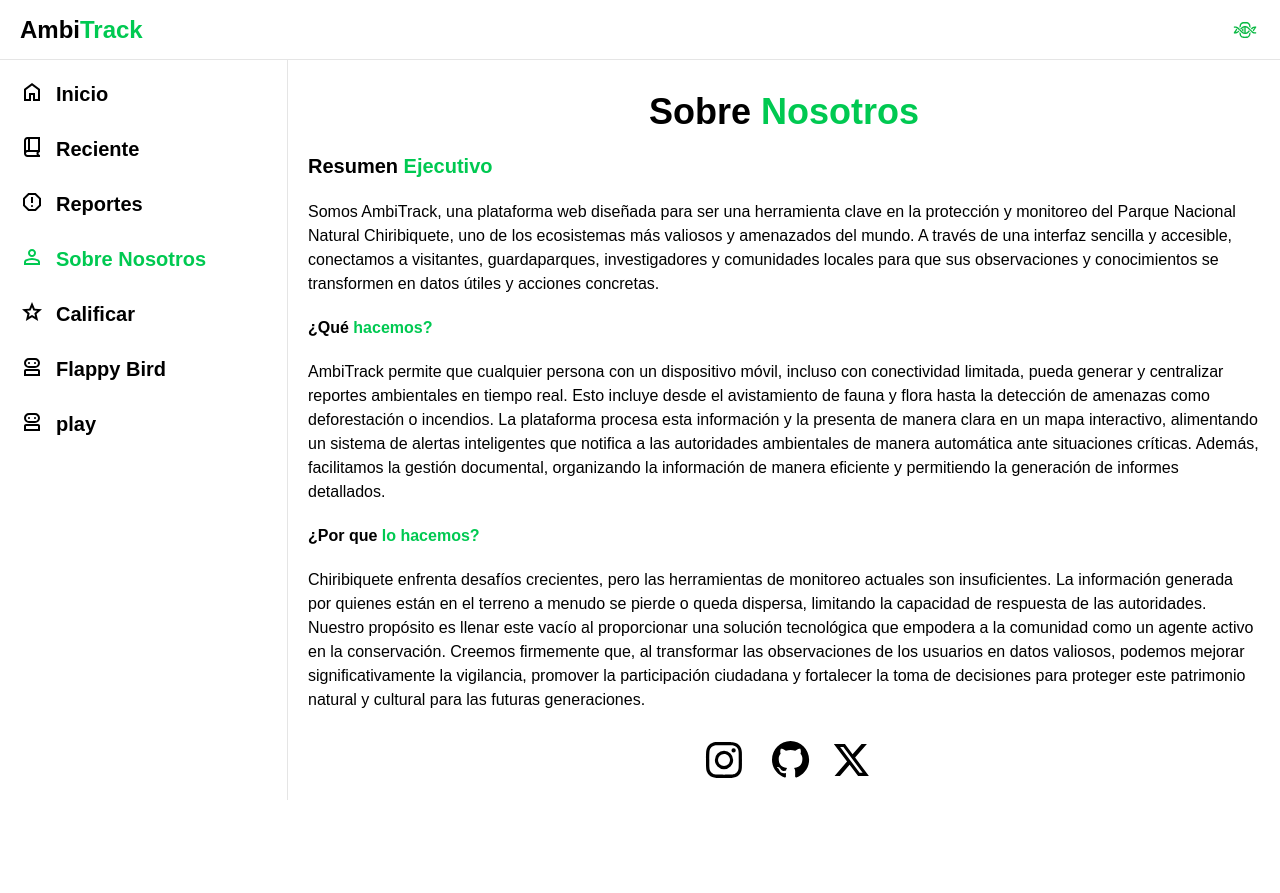
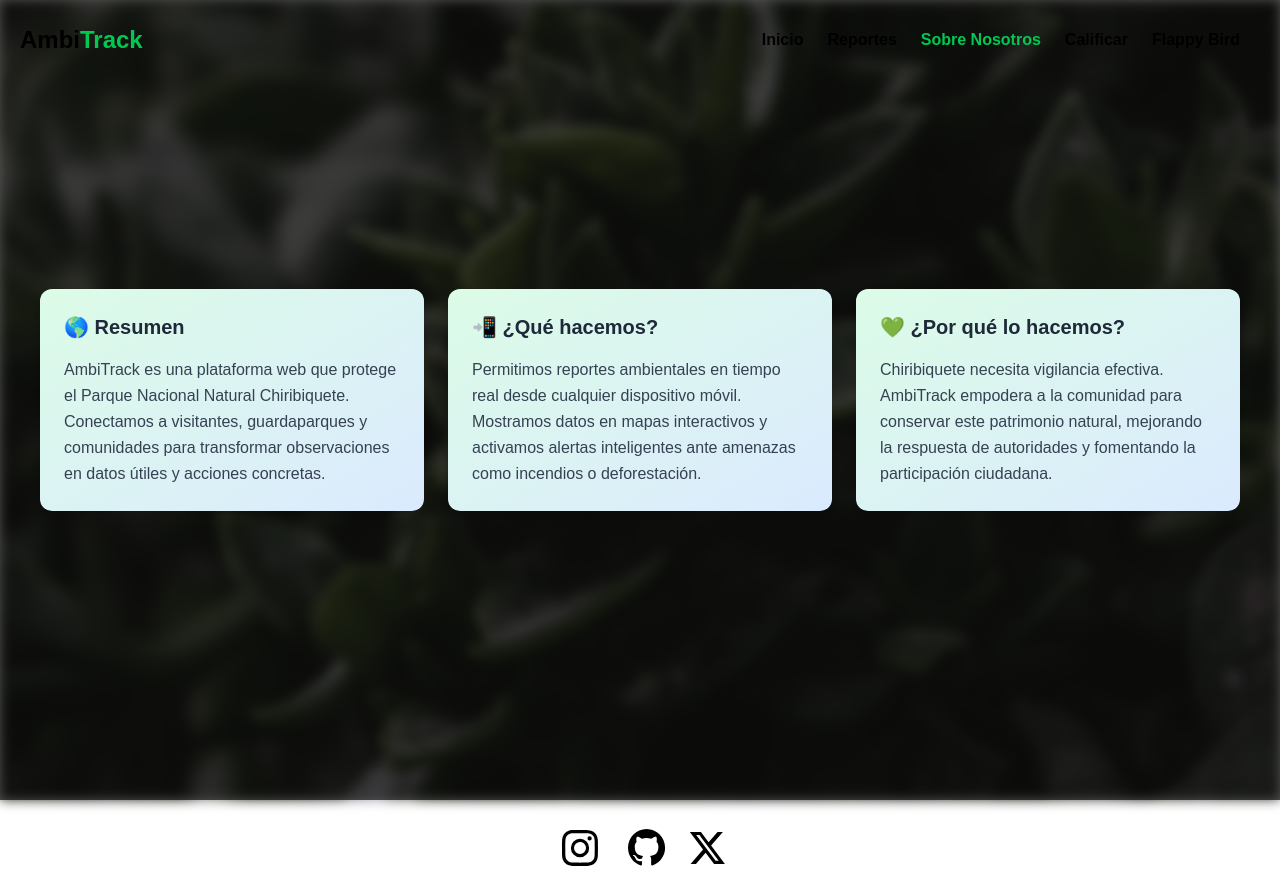
Before and after one commit to munozoscarr/creating-ambitrack-project, an Astro site: page /about in a window 1280 px wide. Before the commit the page ends 841 px from the top, so only its background shows below. Built offline with nearby package versions, Linux system fonts and the light colour scheme; Astro itself is replaced by a stand-in of ours.

Commit message:
mejor diseño

```diff
--- a/src/components/SidebarMenu.astro
+++ b/src/components/SidebarMenu.astro
@@ -1,12 +1,13 @@
 <!-- SidebarMenu.astro -->
 <nav class="h-full overflow-y-auto">
-  <ol class="flex flex-col gap-6 p-5">
+  <ol class="flex gap-6 p-5 max-lg:flex-col ">
     <li>
       <a
         href="/"
-        class="gap-3 inline-flex font-semibold hover:text-green-500 text-xl dark:text-white/80 hover:fill-green-500 fill-[currentColor] actual"
+        class="gap-3 hover-slide inline-flex font-semibold hover:text-green-500 text-xl dark:text-white/80 hover:fill-green-500 fill-[currentColor] actual"
       >
         <svg
+        class="lg:hidden"
           xmlns="http://www.w3.org/2000/svg"
           height="24px"
           viewBox="0 -960 960 960"
@@ -20,27 +21,13 @@
     </li>
     <li>
       <a
-        href="/reciente"
-        class="inline-flex gap-3 font-semibold hover:text-green-500 text-xl dark:text-white/80 hover:fill-green-500 fill-[currentColor] actual"
+        href="/reportes"
+        class="inline-flex gap-3 hover-slide font-semibold hover:text-green-500 text-xl dark:text-white/80 hover:fill-green-500 fill-[currentColor] actual"
       >
         <svg
-          xmlns="http://www.w3.org/2000/svg"
-          height="24px"
-          viewBox="0 -960 960 960"
-          width="24px"
-          ><path
-            d="M300-80q-58 0-99-41t-41-99v-520q0-58 41-99t99-41h500v600q-25 0-42.5 17.5T740-220q0 25 17.5 42.5T800-160v80H300Zm-60-267q14-7 29-10t31-3h20v-440h-20q-25 0-42.5 17.5T240-740v393Zm160-13h320v-440H400v440Zm-160 13v-453 453Zm60 187h373q-6-14-9.5-28.5T660-220q0-16 3-31t10-29H300q-26 0-43 17.5T240-220q0 26 17 43t43 17Z"
-          ></path></svg
-        >
-        Reciente</a
-      >
-    </li>
-    <li>
-      <a
-        href="/reportes"
-        class="inline-flex gap-3 font-semibold hover:text-green-500 text-xl dark:text-white/80 hover:fill-green-500 fill-[currentColor] actual"
-      >
-        <svg
+
+        class="lg:hidden "
+
           xmlns="http://www.w3.org/2000/svg"
           height="24px"
           viewBox="0 -960 960 960"
@@ -55,9 +42,10 @@
     <li>
       <a
         href="/about"
-        class="inline-flex gap-3 font-semibold hover:text-green-500 text-xl dark:text-white/80 hover:fill-green-500 fill-[currentColor] actual"
+        class="inline-flex hover-slide gap-3 font-semibold hover:text-green-500 text-xl dark:text-white/80 hover:fill-green-500 fill-[currentColor] actual"
       >
         <svg
+          class="lg:hidden"
           xmlns="http://www.w3.org/2000/svg"
           height="24px"
           viewBox="0 -960 960 960"
@@ -72,9 +60,10 @@
     <li>
       <a
         href="/calificar"
-        class="inline-flex gap-3 font-semibold hover:text-green-500 text-xl dark:text-white/80 hover:fill-green-500 fill-[currentColor] actual"
+        class="inline-flex hover-slide gap-3 font-semibold hover:text-green-500 text-xl dark:text-white/80 hover:fill-green-500 fill-[currentColor] actual"
       >
         <svg
+          class="lg:hidden"
           xmlns="http://www.w3.org/2000/svg"
           height="24px"
           viewBox="0 -960 960 960"
@@ -89,9 +78,10 @@
     <li>
       <a
         href="/Flappy-Bird"
-        class="inline-flex gap-3 font-semibold hover:text-green-500 text-xl dark:text-white/80 hover:fill-green-500 fill-[currentColor] actual"
+        class="inline-flex gap-3 hover-slide font-semibold hover:text-green-500 text-xl dark:text-white/80 hover:fill-green-500 fill-[currentColor] actual"
       >
         <svg
+          class="lg:hidden"
           xmlns="http://www.w3.org/2000/svg"
           height="24px"
           viewBox="0 -960 960 960"
@@ -103,12 +93,13 @@
         Flappy Bird</a
       >
     </li>
-    <li>
+    <!-- <li>
       <a
         href="#"
-        class="inline-flex gap-3 font-semibold hover:text-green-500 text-xl dark:text-white/80 hover:fill-green-500 fill-[currentColor] actual"
+        class="inline-flex gap-3 hover-slide font-semibold hover:text-green-500 text-xl dark:text-white/80 hover:fill-green-500 fill-[currentColor] actual"
       >
         <svg
+          class="lg:hidden"
           xmlns="http://www.w3.org/2000/svg"
           height="24px"
           viewBox="0 -960 960 960"
@@ -119,7 +110,7 @@
         >
         play</a
       >
-    </li>
+    </li> -->
   </ol>
   <!-- <ol class="border-t flex flex-col border-border-light dark:border-white/10 p-5 gap-6">
     <li>
@@ -130,3 +121,26 @@
     </li>
   </ol> -->
 </nav>
+
+<style>
+  .hover-slide{
+    font-size: 1rem ;
+    position: relative;
+  }
+  .hover-slide::after{
+    content: '';
+    position: absolute;
+    width: 0;
+    height: 2px;
+    background-color: currentColor;
+    bottom: 0;
+    right: 0;
+    color: #00c951;
+    transition: all 0.3s ease;
+  }
+  .hover-slide:hover::after{
+    width: 100%;
+    left: 0;
+  }
+
+</style>
--- a/src/layouts/Layout.astro
+++ b/src/layouts/Layout.astro
@@ -4,9 +4,7 @@ import "leaflet/dist/leaflet.css";
 import SidebarMenu from "../components/SidebarMenu.astro";
 // import Login from "../pages/login.astro";
 const { title, description } = Astro.props;
-
 ---
-
 <!doctype html>
 <html lang="es" class="lg:overflow-y-auto">
 	<head>
@@ -20,7 +18,8 @@ const { title, description } = Astro.props;
 	<body>
 		<!-- <Login /> -->
 		<header
-			class="w-full h-header-container fixed top-0 left-0 right-0 z-40 bg-background-light dark:bg-background-dark border-b border-black/10 dark:border-white/10"
+			id="header"
+			class="w-full h-header-container fixed top-0 left-0 right-0 z-40"
 		>
 			<div class="px-5 h-full flex items-center justify-between">
 				<div class="flex gap-5 items-center">
@@ -48,7 +47,10 @@ const { title, description } = Astro.props;
 						>Ambi<span class="text-green-500">Track</span></a
 					>
 				</div>
-				<a href="">
+				<div class="hidden lg:block">
+					<SidebarMenu />
+				</div>
+				<!-- <a href="">
 					<img
 						width="30"
 						height="30"
@@ -56,17 +58,12 @@ const { title, description } = Astro.props;
 						class="mr-3px rotate-90"
 						alt=""
 					/>
-				</a>
+				</a> -->
 			</div>
 		</header>
 		<div class="flex w-full relative">
-			<div
-				class="pt-[60px] w-aside-container border-r-[1px] border-black/10 dark:border-white/10 h-screen sticky top-0 left-0 bottom-0 max-lg:hidden"
-			>
-				<SidebarMenu />
-			</div>
-			<div class="flex-1 pt-[60px]">
-				<main id="main-hidden" class="px-5">
+			<div class="flex-1">
+				<main id="main-hidden" class="">
 					<slot />
 				</main>
 				<footer class="flex items-center justify-center my-6">
@@ -139,7 +136,10 @@ const { title, description } = Astro.props;
 						</a>
 					</div>
 				</footer>
-				<p id="p-hidden" class="my-3.5 text-center text-[0.8rem] text-white/60">
+				<p
+					id="p-hidden"
+					class="my-3.5 text-center text-[0.8rem] text-white/60"
+				>
 					© 2025 Ambitrack
 				</p>
 			</div>
@@ -166,15 +166,34 @@ const { title, description } = Astro.props;
 				>
 			</div>
 			<SidebarMenu />
-
-
 		</div>
 	</body>
 </html>
+
+<style>
+	#header {
+		transition: background-color 200ms linear;
+	}
+	.blur-header {
+		background-color: rgba(18, 18, 18, 0.89);
+		backdrop-filter: blur(28px);
+	}
+</style>
 <script>
+	const header = document.getElementById("header") as HTMLHeadingElement;
+	window.addEventListener("scroll", () => {
+		const $scroll = window.scrollY;
+		if ($scroll > 100) {
+			header.classList.add("blur-header");
+		} else {
+			header.classList.remove("blur-header");
+		}
+	});
+
+	const currentUrl: string = window.location.href;
+
 	const links: NodeListOf<HTMLAnchorElement> =
 		document.querySelectorAll(".actual");
-	const currentUrl: string = window.location.href;
 
 	links.forEach((link: HTMLAnchorElement) => {
 		if (link.href === currentUrl) {
--- a/src/pages/about.astro
+++ b/src/pages/about.astro
@@ -6,50 +6,61 @@ import Layout from "../layouts/Layout.astro";
     title="Ambientales - Sobre Nosotros"
     description="Reporta incidentes ambientales para revisión interna."
 >
-    <h1 class="text-4xl font-bold pt-8 text-center">
-        Sobre <span class="text-green-500">Nosotros</span>
-    </h1>
+    <section
+        class="flex flex-wrap justify-center items-center h-screen gap-6 p-6"
+    >
+     <div class="w-full  h-screen flex items-center fixed  -z-10    justify-center">
+        <div class="bg-[rgba(0,0,0,0.67)] w-full h-full z-0 absolute inset-0">
+        </div>
+        <img
+            src="/pexels-samerdaboul-1246439.jpg "
+            class="object-cover w-full -z-[9] h-full blur-[6px]"
+            alt=""
+        />
+    </div>
+        <!-- Card 1 -->
+        <div
+            class="max-w-sm bg-gradient-to-br from-green-100 to-blue-100 rounded-xl shadow-md p-6 transition-transform duration-300 hover:-translate-y-2 hover:shadow-xl cursor-pointer"
+        >
+            <h3 class="text-xl font-semibold text-gray-800 mb-4">
+                🌎 Resumen
+            </h3>
+            <p class="text-gray-700 leading-relaxed">
+                AmbiTrack es una plataforma web que protege el Parque Nacional
+                Natural Chiribiquete. Conectamos a visitantes, guardaparques y
+                comunidades para transformar observaciones en datos útiles y
+                acciones concretas.
+            </p>
+        </div>
 
-    <h2 class="font-bold text-xl my-5">
-        Resumen <span class="text-green-500">Ejecutivo</span>
-    </h2>
+        <!-- Card 2 -->
+        <div
+            class="max-w-sm bg-gradient-to-br from-green-100 to-blue-100 rounded-xl shadow-md p-6 transition-transform duration-300 hover:-translate-y-2 hover:shadow-xl cursor-pointer"
+        >
+            <h3 class="text-xl font-semibold text-gray-800 mb-4">
+                📲 ¿Qué hacemos?
+            </h3>
+            <p class="text-gray-700 leading-relaxed">
+                Permitimos reportes ambientales en tiempo real desde cualquier
+                dispositivo móvil. Mostramos datos en mapas interactivos y
+                activamos alertas inteligentes ante amenazas como incendios o
+                deforestación.
+            </p>
+        </div>
 
-    <p class=" " >
-        Somos AmbiTrack, una plataforma web diseñada para ser una herramienta clave en
-        la protección y monitoreo del Parque Nacional Natural Chiribiquete, uno de los
-        ecosistemas más valiosos y amenazados del mundo. A través de una interfaz sencilla
-        y accesible, conectamos a visitantes, guardaparques, investigadores y comunidades
-        locales para que sus observaciones y conocimientos se transformen en datos útiles
-        y acciones concretas.
-    </p>
-
-    <h4 class="font-bold text-[1rem] my-5">
-        ¿Qué <span class="text-green-500">hacemos?</span>
-    </h4>
-    <p>
-        AmbiTrack permite que cualquier persona con
-        un dispositivo móvil, incluso con conectividad limitada, pueda generar y centralizar
-        reportes ambientales en tiempo real. Esto incluye desde el avistamiento de fauna
-        y flora hasta la detección de amenazas como deforestación o incendios. La plataforma
-        procesa esta información y la presenta de manera clara en un mapa interactivo,
-        alimentando un sistema de alertas inteligentes que notifica a las autoridades
-        ambientales de manera automática ante situaciones críticas. Además, facilitamos
-        la gestión documental, organizando la información de manera eficiente y permitiendo
-        la generación de informes detallados.
-    </p>
-    <h4 class="font-bold text-[1rem] my-5">
-        ¿Por que <span class="text-green-500">lo hacemos?</span>
-    </h4>
-    <p>
-        Chiribiquete enfrenta
-        desafíos crecientes, pero las herramientas de monitoreo actuales son insuficientes.
-        La información generada por quienes están en el terreno a menudo se pierde o
-        queda dispersa, limitando la capacidad de respuesta de las autoridades. Nuestro
-        propósito es llenar este vacío al proporcionar una solución tecnológica que empodera
-        a la comunidad como un agente activo en la conservación. Creemos firmemente que,
-        al transformar las observaciones de los usuarios en datos valiosos, podemos mejorar
-        significativamente la vigilancia, promover la participación ciudadana y fortalecer
-        la toma de decisiones para proteger este patrimonio natural y cultural para las
-        futuras generaciones.
-    </p>
+        <!-- Card 3 -->
+        <div
+            class="max-w-sm bg-gradient-to-br from-green-100 to-blue-100 rounded-xl shadow-md p-6 transition-transform duration-300 hover:-translate-y-2 hover:shadow-xl cursor-pointer"
+        >
+            <h3 class="text-xl font-semibold text-gray-800 mb-4">
+                💚 ¿Por qué lo hacemos?
+            </h3>
+            <p class="text-gray-700 leading-relaxed">
+                Chiribiquete necesita vigilancia efectiva. AmbiTrack empodera a
+                la comunidad para conservar este patrimonio natural, mejorando
+                la respuesta de autoridades y fomentando la participación
+                ciudadana.
+            </p>
+        </div>
+    </section>
 </Layout>
--- a/src/pages/calificar.astro
+++ b/src/pages/calificar.astro
@@ -2,18 +2,26 @@
 import Layout from "../layouts/Layout.astro";
 import "../styles/calificar.css";
 ---
+
 <Layout
     title="AmbiTrack - Calificar"
     description="Reporta incidentes ambientales para revisión interna."
 >
+    <div class="w-full  h-screen flex items-center fixed  -z-10    justify-center">
+        <div class="bg-[rgba(0,0,0,0.67)] w-full h-full z-0 absolute inset-0">
+        </div>
+        <img
+            src="/public/pexels-suzyhazelwood-2382325.jpg "
+            class="object-cover w-full -z-[9] h-full blur-[6px]"
+            alt=""
+        />
+    </div>
 
-
-
-<div class="flex flex-col gap-5 my-10 items-center " >
-    <h1 class="text-2xl font-bold">Califícanos</h1>
-    <p>Nos importan tus opiniones</p>
-</div>
-<section class="flex my-28 flex-col items-center mt-12  w-full" >
+    <div class="flex pt-32  z-40 flex-col gap-5 my-10 items-center">
+        <h1 class="text-2xl font-bold">Califícanos</h1>
+        <p>Nos importan tus opiniones</p>
+    </div>
+    <section class="flex my-28 gap-9 flex-col items-center px-5 pt-12 w-full">
         <div class="crud-box flex flex-col items-center gap-6">
             <input type="text" id="name" placeholder="Nombre" class="input" />
             <select id="rol" class="input">
@@ -24,7 +32,9 @@ import "../styles/calificar.css";
                 <option value="malo">⭐⭐ Malo</option>
                 <option value="malisimo">⭐ Malísimo</option>
             </select>
-            <button onclick="agregarNombre()" class="btn bg-green-500">Agregar</button>
+            <button onclick="agregarNombre()" class="btn bg-green-500"
+                >Agregar</button
+            >
             <span id="msg" class="msg"></span>
         </div>
         <table class="tabla">
@@ -41,3 +51,15 @@ import "../styles/calificar.css";
     </section>
 </Layout>
 <script src="/src/scripts/calificar.js"></script>
+<style>
+
+    *{
+        margin: 0;
+    }
+    select{
+        border: 1px solid white;
+    }
+    input{
+        border: 1px solid white;
+    }
+</style>
--- a/src/pages/reportes.astro
+++ b/src/pages/reportes.astro
@@ -1,5 +1,6 @@
 ---
 // reportes.astro
+import Report from "../components/Report.astro";
 import Layout from "../layouts/Layout.astro";
 import FormularioReporte from "../components/FormularioReporte.astro";
 import ListaReportes from "../components/ListaReportes.astro";
@@ -9,6 +10,8 @@ import ListaReportes from "../components/ListaReportes.astro";
   title="AmbiTrack - Reportes"
   description="Reporta incidentes ambientales para revisión interna."
 >
+<Report />
+
   <section class="flex flex-col items-center gap-7 pt-7">
     <h1 class="text-2xl font-bold mb-4 text-center">
       📢 Reporta un incidente ambiental
--- a/src/scripts/happy-bird.js
+++ b/src/scripts/happy-bird.js
@@ -1,4 +1,5 @@
 let board, context;
+
 
 let boardWidth = window.innerWidth;
 let boardHeigth = window.innerHeight;
@@ -196,7 +197,7 @@ function renderGame() {
     context.fillStyle = "white";
     context.font = "45px sans-serif";
     context.textAlign = "left";
-    context.fillText(score, 5, 45);
+    context.fillText(score, 5, 105); // <-- Ahora 60px más abajo
 }
 
 function renderGameOver() {
--- a/src/styles/calificar.css
+++ b/src/styles/calificar.css
@@ -31,8 +31,9 @@
     background: transparent;
 }
 .msg {
-    color: #dc2626;
+    color: white;
     font-size: 0.95rem;
+    padding: 10px;
     margin-left: 0.5rem;
     align-self: center;
 }
--- a/src/styles/global.css
+++ b/src/styles/global.css
@@ -15,15 +15,12 @@
 	--color-dark: #ffffff;
 	--background-color-light: #ffffff;
 	--color-light: #000000;
-	--height-header-container: 60px;
+	--height-header-container: 80px;
 	--width-aside-container: 18rem;
 	--calc-aside: calc(100vh - 60px);
 	--calc-section: calc(100vh - 60px);
 }
 
-html {
-	scroll-behavior: smooth;
-}
 
 body {
 	margin: 0;
```
Also changed, not shown: src/components/FormularioReporte.astro (+12 -9 lines), src/components/ListaReportes.astro (+17 -29 lines), src/components/Report.astro (+7 -1 lines), src/components/grid.astro (+2 -7 lines), src/pages/Flappy-Bird.astro (+2 -12 lines), src/pages/index.astro (+4 -8 lines), public/pexels-didsss-7867345.jpg (added), public/pexels-samerdaboul-1246439.jpg (added), src/pages/reportes-verificados.astro (line endings or trailing spaces), 2 other files.
